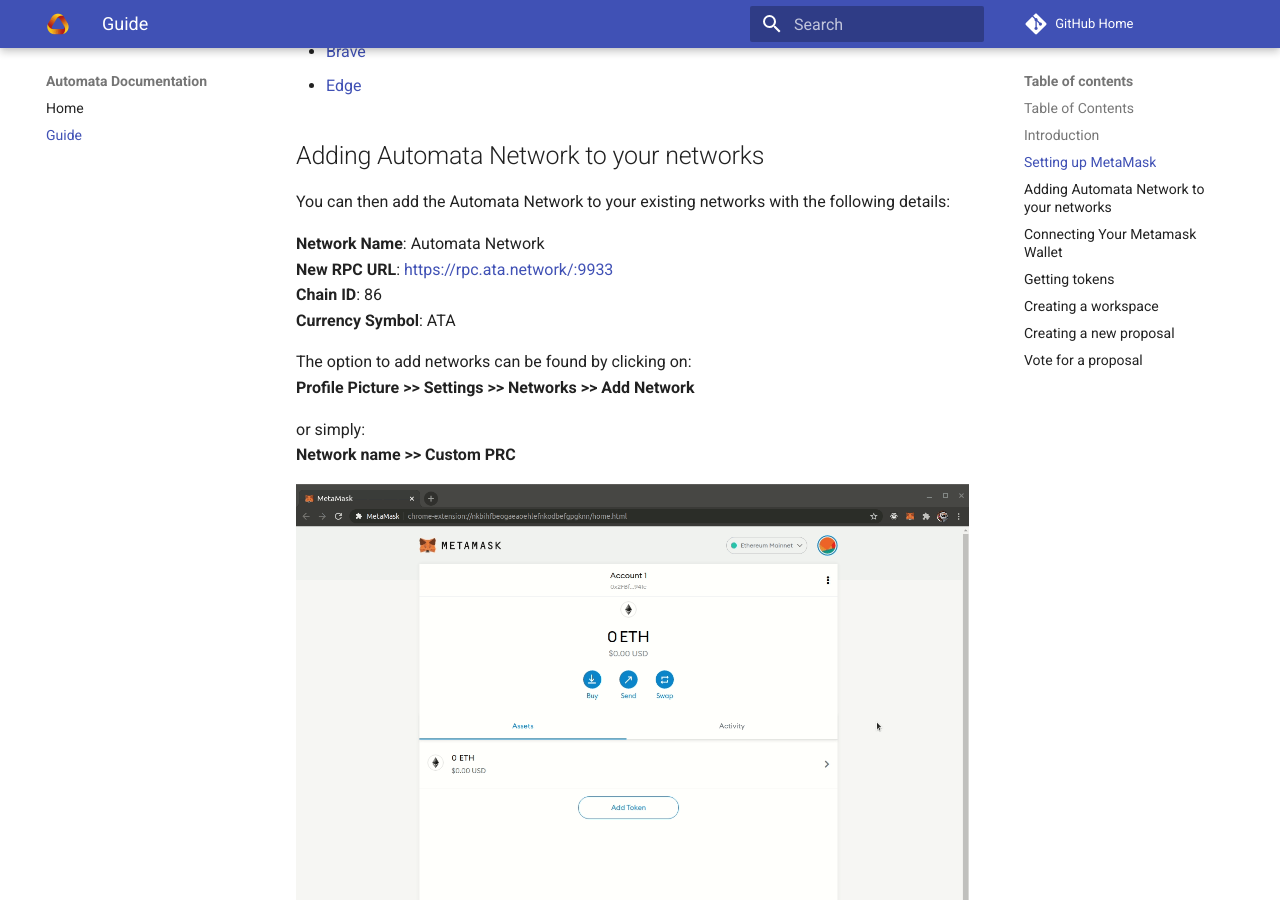
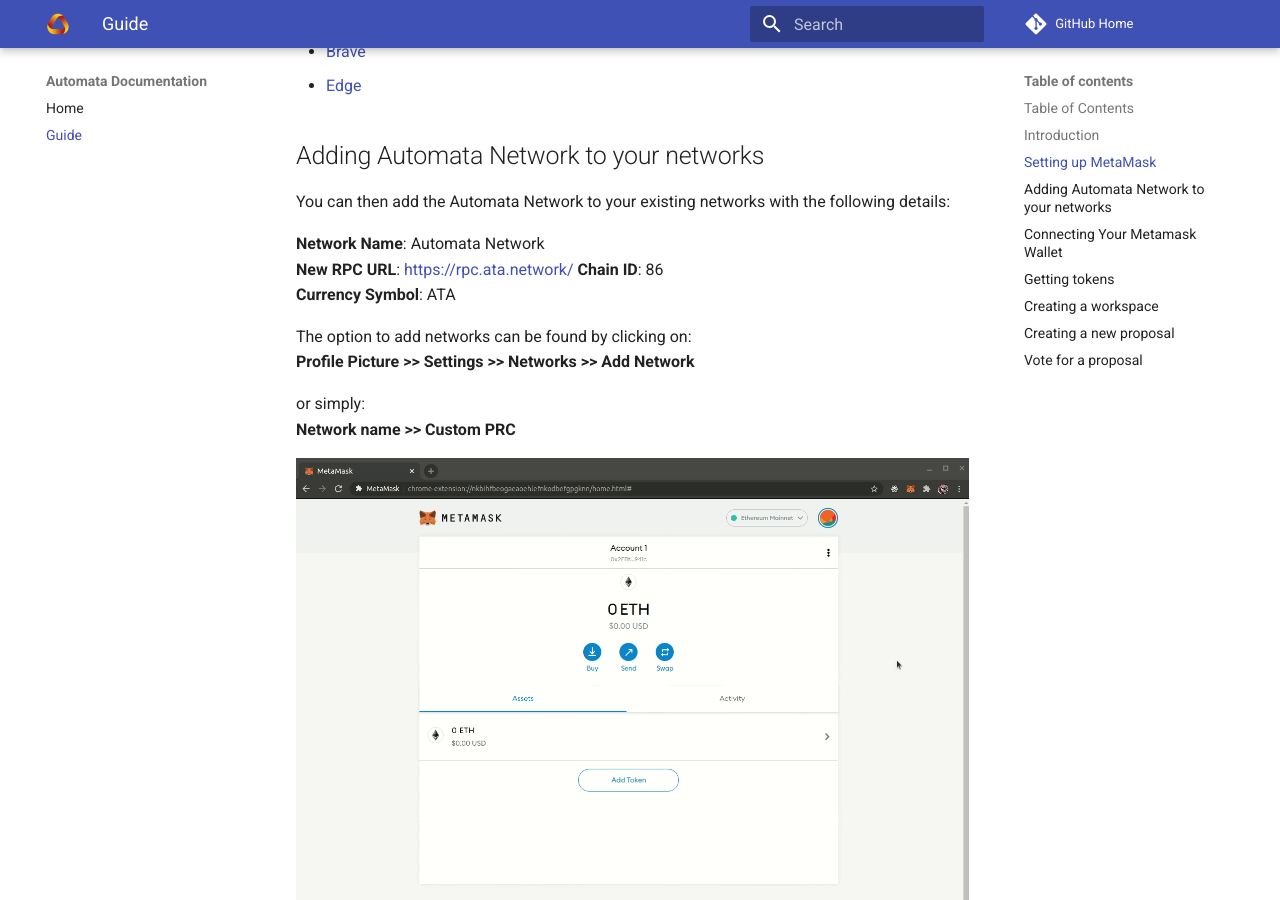
Before and after one commit to automata-network/docs, an MkDocs documentation site: the page built from docs/guide/witness-get-started.md, in a window 1280 px wide and 900 px high, scrolled down 938 px. Built offline with MkDocs 1.6.1 and Material for MkDocs 9.7.7, drawn with Linux system fonts in a browser that asks for light colours; comment, search, counter and statistics services are not loaded; some of the changed lines change nothing that is shown.

Commit message:
Remove port number in metamask rpc

```diff
--- a/docs/guide/witness-get-started.md
+++ b/docs/guide/witness-get-started.md
@@ -33,7 +33,7 @@
 You can then add the Automata Network to your existing networks with the following details:
 
 **Network Name**: Automata Network
-**New RPC URL**: https://rpc.ata.network/:9933
+**New RPC URL**: https://rpc.ata.network/
 **Chain ID**: 86
 **Currency Symbol**: ATA
 
```
Also changed, not shown: docs/assets/addingautomata_m.gif, mkdocs.yml (line endings or trailing spaces).
